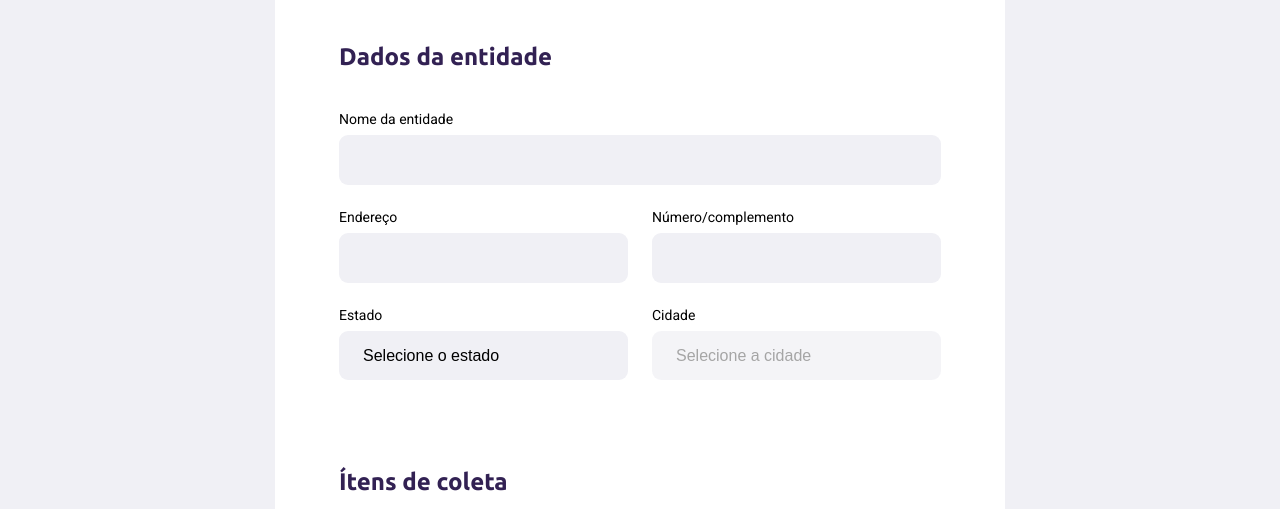
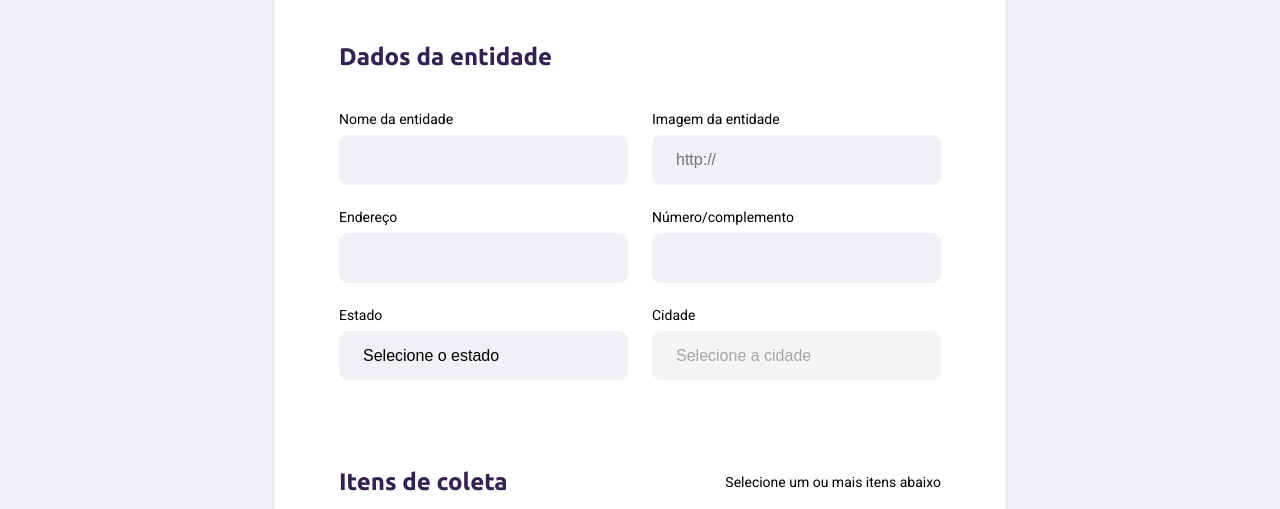
Before and after one commit to jsvitor/Ecoleta, a website: page src/views/create-point.html in a window 1280 px wide. Shown: the part 291-800 px from the top of the page. Drawn offline with nearby package versions, Linux system fonts and the light colour scheme; files that its build step writes are made by us from their sources; no server answers; files whose address does not match are found by name.

Commit message:
feat(day4): making adjustments
I made some adjustments to small details on the page.

```diff
--- a/public/assets/styles/create-point.css
+++ b/public/assets/styles/create-point.css
@@ -54,10 +54,20 @@ form fieldset {
 
 form legend {
   margin-bottom: 40px;
+
+  display: flex;
+  align-items: center;
+  justify-content: space-between;
+
+  width: 100%;
 }
 
 form legend h2 {
   font-size: 24px;
+}
+
+form legend span {
+  font-size: 14px;
 }
 
 form .field {
--- a/public/assets/styles/responsive.css
+++ b/public/assets/styles/responsive.css
@@ -26,6 +26,14 @@
   #page-search-results .cards img {
     height: 200px;
   }
+
+  #page-create-point .field-group {
+    flex-direction: column;
+  }
+
+  #page-create-point .field-group .field + .field {
+    margin-left: 0;
+  }
 }
 
 
--- a/src/views/create-point.html
+++ b/src/views/create-point.html
@@ -23,10 +23,22 @@
         <h2>Dados da entidade</h2>
       </legend>
 
-      <div class="field">
-        <label for="name">Nome da entidade</label>
-        <input type="text" name="name" required>
+      <div class="field-group">
+        <div class="field">
+          <label for="name">Nome da entidade</label>
+          <input type="text" name="name" required>
+        </div>
+        <div class="field">
+          <label for="name">Imagem da entidade</label>
+          <input
+            type="url"
+            name="Image"
+            placeholder="http://"
+            required
+          >
+        </div>
       </div>
+
 
       <div class="field-group">
         <div class="field">
@@ -58,7 +70,8 @@
 
     <fieldset>
       <legend>
-        <h2>Ítens de coleta</h2>
+        <h2>Itens de coleta</h2>
+        <span>Selecione um ou mais itens abaixo</span>
       </legend>
       <div class="items-grid">
         <li data-id="1">
```
